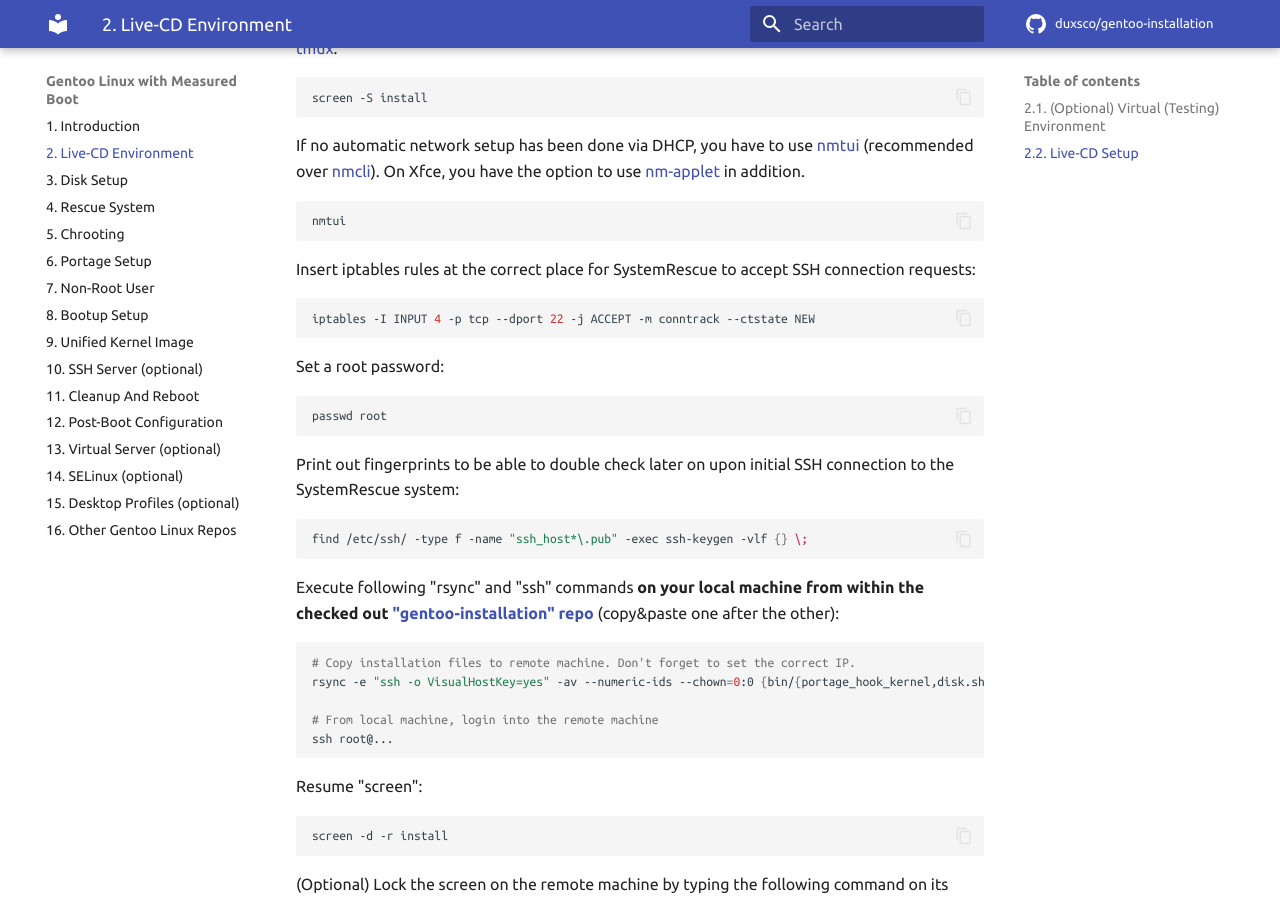
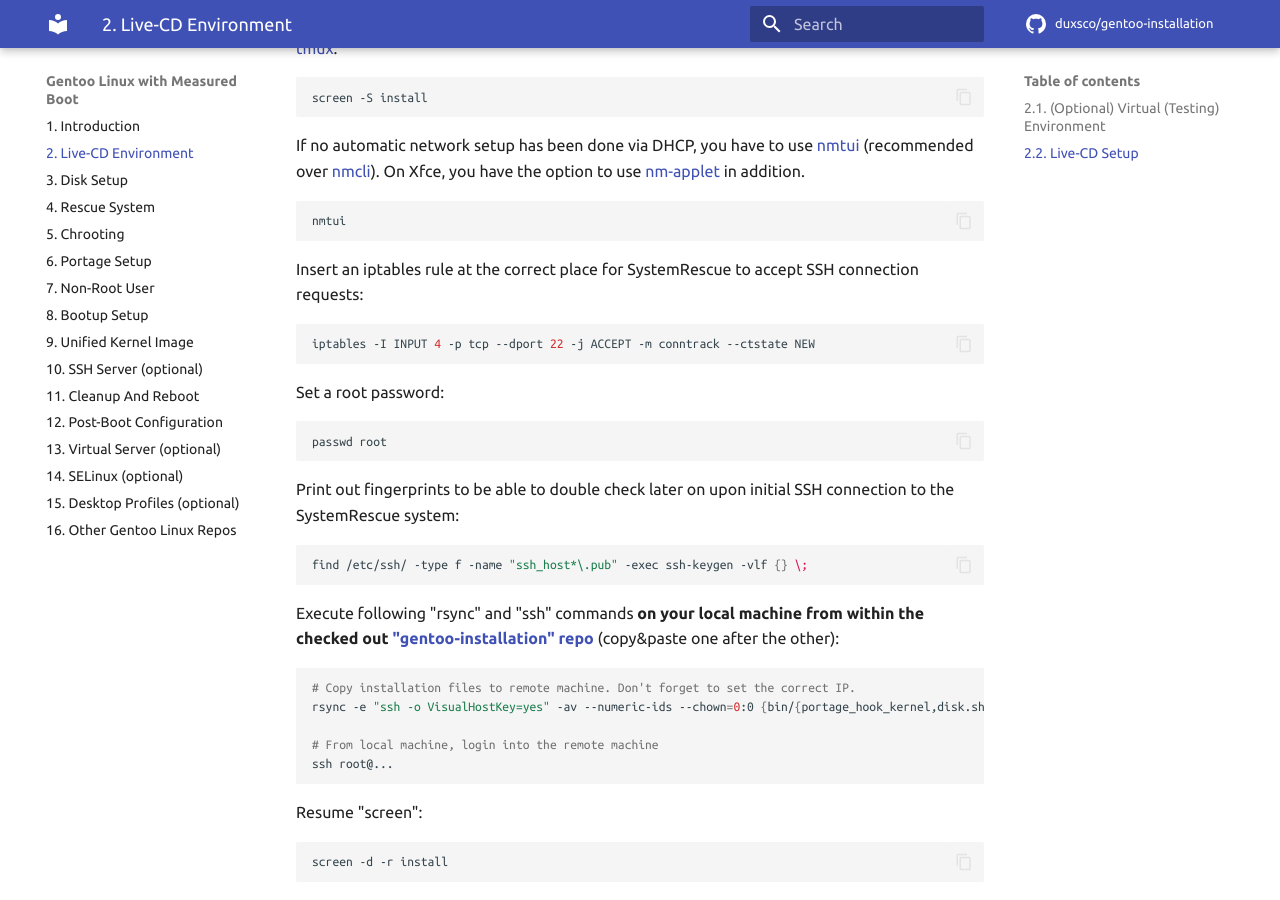
Before and after one commit to duxsco/gentoo-installation, an MkDocs documentation site: the page built from docs/live-cd_environment.md, in a window 1280 px wide and 900 px high, scrolled down 1735 px. Built offline with MkDocs 1.6.1 and Material for MkDocs 9.7.7, drawn with Linux system fonts in a browser that asks for light colours; comment, search, counter and statistics services are not loaded.

Commit message:
Update section "2.2. Live-CD Setup"

````diff
--- a/docs/live-cd_environment.md
+++ b/docs/live-cd_environment.md
@@ -108,7 +108,7 @@ If no automatic network setup has been done via DHCP, you have to use [nmtui](ht
 nmtui
 ```
 
-Insert iptables rules at the correct place for SystemRescue to accept SSH connection requests:
+Insert an iptables rule at the correct place for SystemRescue to accept SSH connection requests:
 
 ```shell
 iptables -I INPUT 4 -p tcp --dport 22 -j ACCEPT -m conntrack --ctstate NEW
````
